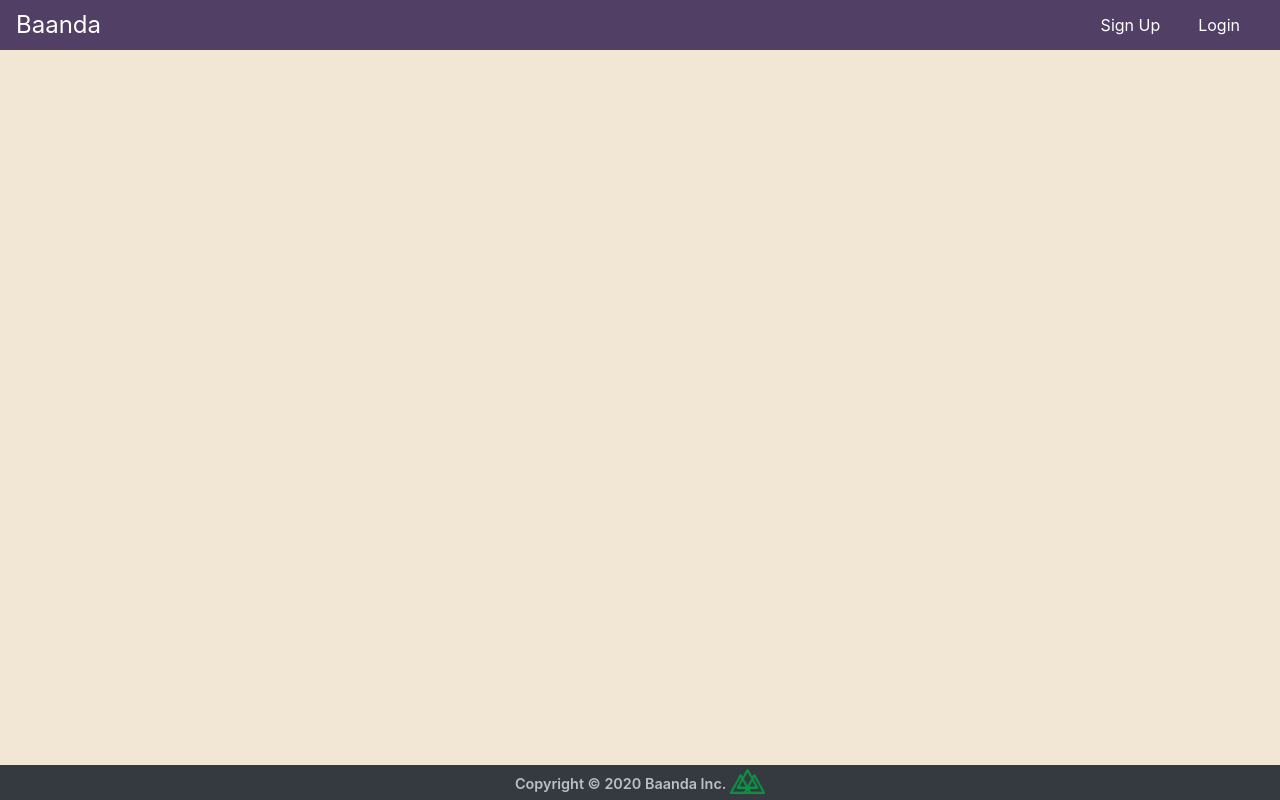
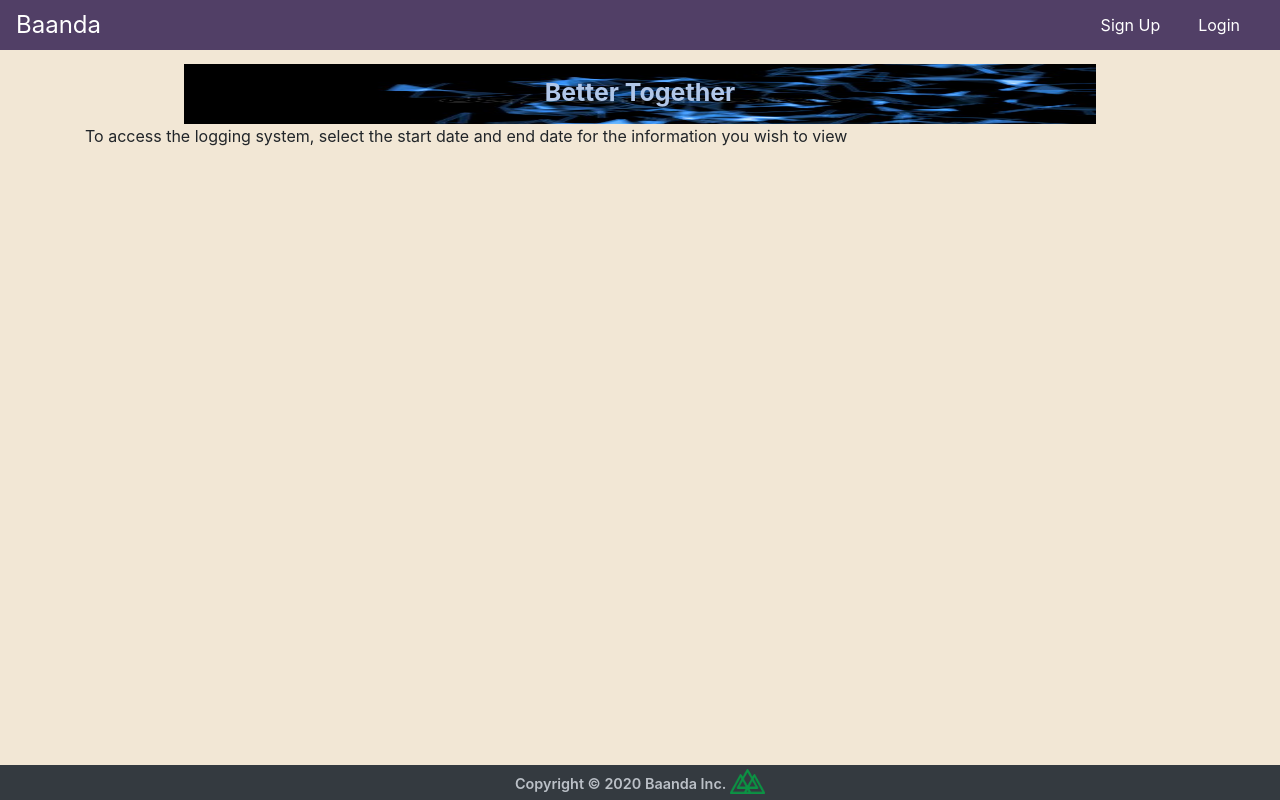
Before and after one commit to ChittaMadhobi/utility-client-dev0, a React (Create React App) app: page /logDash in a window 1280 px wide. Built offline with nearby package versions, Linux system fonts and the light colour scheme; no server answers; what keymirror would draw is missing.

Commit message:
setting up logDash

```diff
--- a/package.json
+++ b/package.json
@@ -11,6 +11,7 @@
     "keymirror": "^0.1.1",
     "lodash": "^4.17.15",
     "moment": "^2.24.0",
+    "nodemon": "^2.0.2",
     "query-string": "^6.9.0",
     "rc-time-picker": "^3.4.0",
     "react": "^16.4.1",
--- a/src/App.js
+++ b/src/App.js
@@ -10,6 +10,7 @@ import Navbar from "./entrance/components/layout/Navbar/Navbar";
 import Footer from "./entrance/components/layout/Footer/Footer";
 
 import Lobby from "./entrance/components/layout/Lobby";
+import logDash from "./modal/components/displays/logDash/logDash"
 
 import Login from "./entrance/components/auth/Login";
 import Register from "./entrance/components/auth/Register";
@@ -63,6 +64,7 @@ class App extends Component {
               <Route exact path="/register" component={Register} />
               <Route exact path="/login" component={Login} />
               <Route exact path="/lobby" component={Lobby} />
+              <Route exact path="/logDash" component={logDash} />
               <Route exact path="/myaccount" component={MyAccount} />
               {/* <Route exact path="/userinitpersona" component={UserInitPersona} />
               <Route exact path="/mirror" component={ShowPersona} />
--- a/src/entrance/components/layout/Lobby.js
+++ b/src/entrance/components/layout/Lobby.js
@@ -9,7 +9,7 @@
 import React, { Component } from "react";
 import { PropTypes } from "prop-types";
 import { connect } from "react-redux";
-import { withRouter } from "react-router-dom";
+import { withRouter, Link } from "react-router-dom";
 
 import axios from "axios";
 
@@ -315,6 +315,15 @@ class Lobby extends Component {
           >
             <b>Overview</b>
           </button>
+          &nbsp;&nbsp;
+          <button
+            className="btn-lobby-starthere"
+            type="button"
+            // onClick={this.openAlertModal("tokenInput")}
+            style={{ cursor: this.state.disabled ? "default" : "pointer" }}
+          >
+            <Link to='/logDash' className="text-white"> <b>Log System</b> </Link>
+          </button>
         </div>
         <div className="bottom_spaces" />
         <ModalContainer />
--- /dev/null
+++ b/src/modal/components/displays/datePickers/datePickers.jsx
@@ -0,0 +1,5 @@
+import React, { Component } from "react";
+
+
+
+export default datePickers;
--- /dev/null
+++ b/src/modal/components/displays/logDash/logDash.jsx
@@ -0,0 +1,26 @@
+import React, { Component } from "react";
+import "./logDash.css";
+
+class logDash extends Component {
+  state = {};
+
+  render() {
+    return (
+      <>
+        {/* lobby header repreated down below?? */}
+        <div className="row lobbyheader">
+          <div className="col text-center banner-text">Better Together</div>
+        </div>
+
+        <div>
+          <p>
+            To access the logging system, select the start date and end date for
+            the information you wish to view
+          </p>
+        </div>
+      </>
+    );
+  }
+}
+
+export default logDash;
```
Also changed, not shown: src/modal/components/displays/logDash/logDash.css (added).
